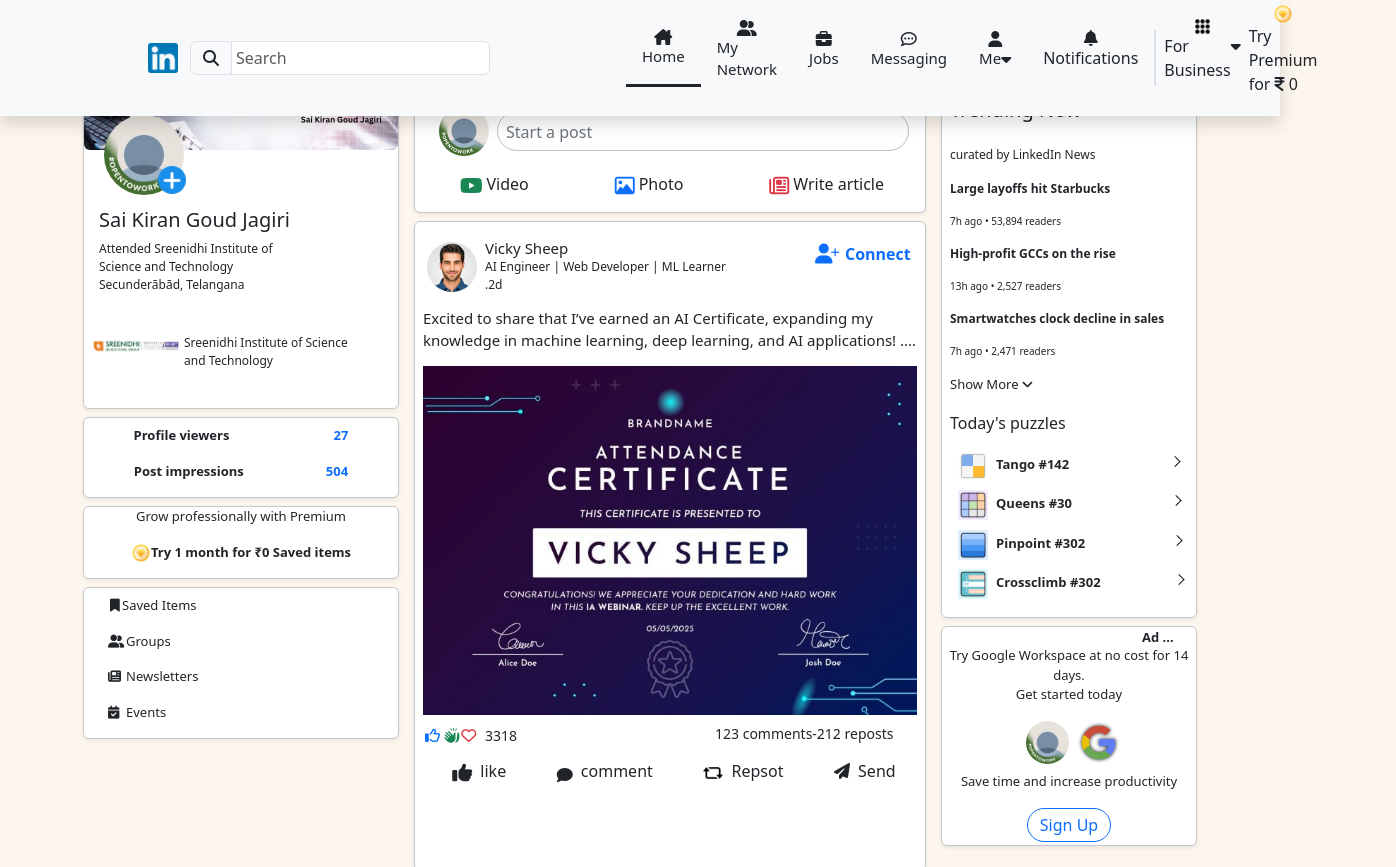
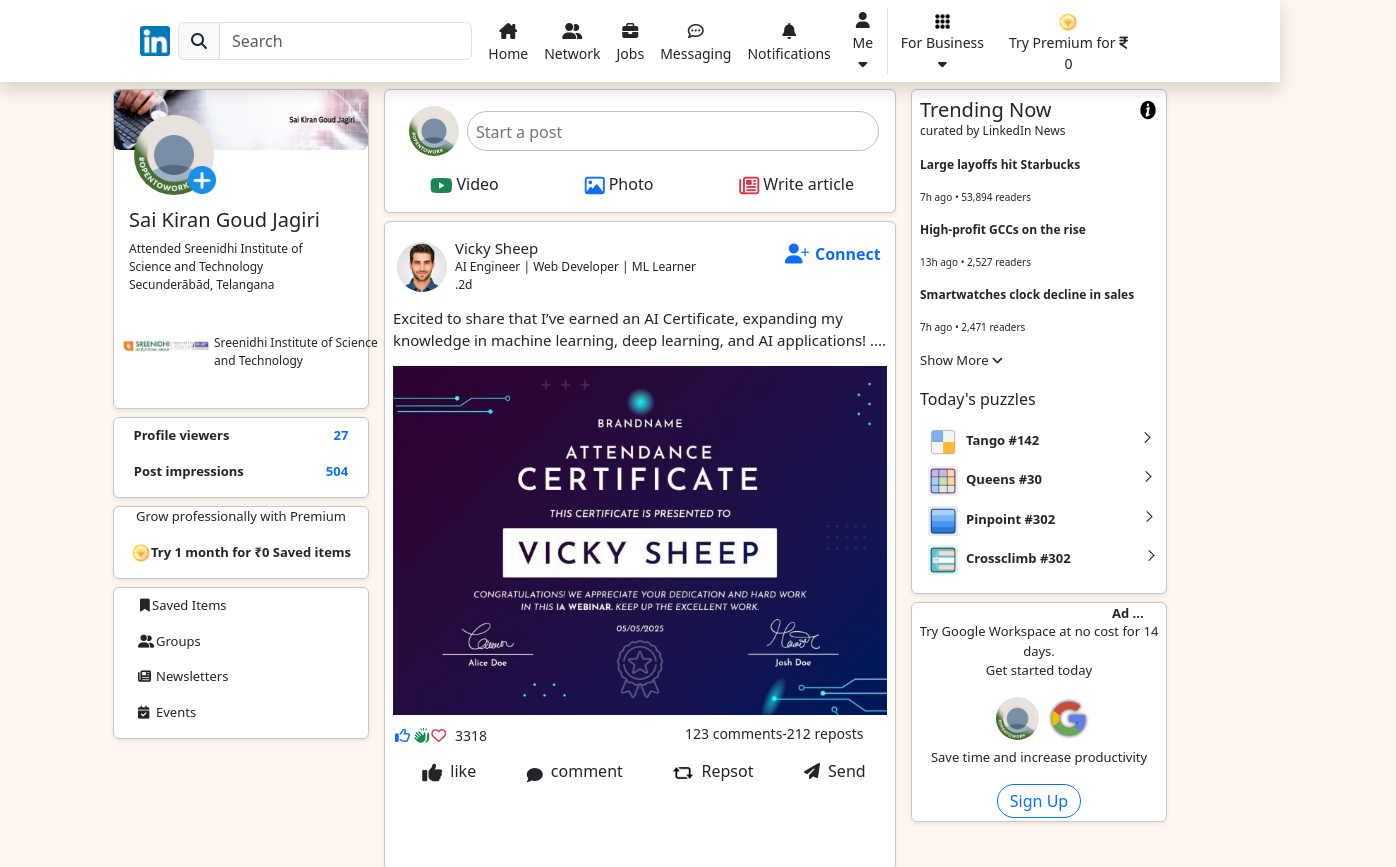
Before and after one commit to sai8904/Linked-Clone, a plain HTML site: page index.html in a window 1280 px wide. Shown: the top 867 px of the page, 1396 px wide, since content can reach past the window. Drawn offline with nearby package versions, Linux system fonts and the light colour scheme.

Commit message:
Update index.html

```diff
--- a/index.html
+++ b/index.html
@@ -22,41 +22,23 @@
             background-color: rgba(250, 235, 215, 0.412);
         }
 
-        nav {
-            position: fixed;
-            top: 0;
-            left: 0;
-        }
-
-        .nav-right i {
-            font-size: 30px;
-        }
-
-        .pad {
-            padding: 0 100px;
-        }
-
-        .input {
-            width: 300px;
+        .navbar{
+            padding-left: 10%;
+            padding-right: 10%;
         }
 
         .section1 {
             width: 100vw;
-            /* height: 100vh; */
-            margin-top: 69px;
+            margin-top: 90px;
             padding: 25px;
-            position: relative;
-            z-index: -5;
         }
 
         .left-1 {
-            width: 20v;
-            /* min-height: 100vh; */
+            width: 20vw;
         }
 
         .middle-1 {
             width: 40vw;
-            /* height: 100vh; */
             margin-left: 15px;
             margin-right: 15px;
         }
@@ -68,31 +50,26 @@
 
         .leftone {
             width: 100%;
-            /* height: 300px; */
             background: white;
         }
 
         .lefttwo {
             width: 100%;
-            /* height: 80px; */
             background-color: white;
         }
 
         .lefthree {
             width: 100%;
-            /* height: 80px; */
             background: white;
         }
 
         .leftfour {
             width: 100%;
-            /* height: 160px; */
             background-color: white;
         }
 
         .middleone {
             width: 100%;
-            /* height: 130px; */
             background: white;
         }
 
@@ -104,7 +81,6 @@
 
         .rightone {
             width: 100%;
-            /* height: 240px; */
             background: white;
         }
 
@@ -113,7 +89,7 @@
             height: 220px;
             background-color: white;
             position: sticky;
-            top: 82px;
+            top: 100px;
         }
 
         .pbg {
@@ -354,35 +330,10 @@
             top: 3px;
             left: 72px;
         }
-
-        .i {
-            position: relative;
-            left: 270px;
-            bottom: 30px;
-        }
-        @media(max-width:1950px){
-            .middle-1{
-                .middleone{
-                    .conne{
-                        display: none;
-                    }
-                    .connect{
-                        display: none;
-                    }
-                    .pluss{
-                        display: none;
-                    }
-                }
-            }
-
-        }
         @media(max-width:1200px){
-            nav {
-                .nav-right {}
-
-                .navleft {
-                    display: none;
-                }
+            .navbar{
+                padding-left: 10px;
+                padding-right: 400px;
             }
 
             .right-1 {
@@ -443,6 +394,7 @@
                 }
 
                 .middle-1 {
+                    padding: 30px;
                     width: 100vw;
 
                     .middletwo {
@@ -503,59 +455,52 @@
 </head>
 
 <body>
-
     <!-- Nav Bar -->
-<!--     Hello -->
-    <nav class="container-fluid navigation bg-light shadow shadow-md p-1 d-flex px-5 ">
-        <div class="navleft d-flex justify-content-center align-items-center pad">
-            <img src="linkedin.png" alt="" style="width: 30px">
-            <form class="container">
-                <div class="input-group input">
-                    <span class="input-group-text" id="basic-addon1"><i class="fa-solid fa-magnifying-glass"></i></span>
-                    <input type="text" class="form-control inpt p-1" placeholder="Search" aria-label="Username"
-                        aria-describedby="basic-addon1">
+    <nav class="navbar navbar-expand-lg navbar-light bg-white shadow fixed-top">
+        <div class="container-fluid d-flex justify-content-around align-items-center">
+            <div class="d-flex align-items-center">
+                <img src="linkedin.png" alt="LinkedIn Logo" width="30">
+                <form class="d-flex mx-2">
+                    <div class="input-group">
+                        <span class="input-group-text"><i class="fa-solid fa-magnifying-glass"></i></span>
+                        <input type="text" class="form-control d-none d-lg-block" placeholder="Search">
                     </div>
                 </form>
             </div>
-        <div class="navright d-flex align-items-center justify-content-center px-4 ">
-            <div
-                class="home d-flex flex-column align-items-center justify-content-center px-3 border-bottom border-dark border-3">
+
+            <div class="d-flex align-items-center">
+                <div class="px-2 text-center">
                     <i class="fa-solid fa-house-chimney"></i>
-                <p style="font-size: 15px;">Home</p>
+                    <p class="m-0 small d-none d-md-block">Home</p>
                 </div>
-            <div class="network d-flex flex-column align-items-center justify-content-center px-3">
+                <div class="px-2 text-center">
                     <i class="fa-solid fa-user-group"></i>
-                <p style="font-size: 15px;">My Network</p>
+                    <p class="m-0 small d-none d-md-block">Network</p>
                 </div>
-            <div class="jobs d-flex flex-column align-items-center justify-content-center px-3">
+                <div class="px-2 text-center">
                     <i class="fa-solid fa-briefcase"></i>
-                <p style="font-size: 15px;">Jobs</p>
+                    <p class="m-0 small d-none d-md-block">Jobs</p>
                 </div>
-            <div class="messaging d-flex flex-column align-items-center justify-content-center px-3">
+                <div class="px-2 text-center">
                     <i class="fa-regular fa-comment-dots"></i>
-                <p style="font-size: 15px;">Messaging</p>
+                    <p class="m-0 small d-none d-md-block">Messaging</p>
                 </div>
-            <div class="me d-flex flex-column align-items-center justify-content-center px-3">
+                <div class="px-2 text-center">
+                    <i class="fa-solid fa-bell"></i>
+                    <p class="m-0 small d-none d-md-block">Notifications</p>
+                </div>
+                <div class="px-2 text-center">
                     <i class="fa-solid fa-user"></i>
-                <div class="m d-flex">
-                    <p style="font-size: 15px;">Me</p><i class="fa-solid fa-caret-down mt-1"></i>
+                    <p class="m-0 small d-none d-md-block">Me <i class="fa-solid fa-caret-down"></i></p>
                 </div>
+                <div class="px-2 text-center border-start">
+                    <img src="3dots.png" alt="" width="15">
+                    <p class="m-0 small d-none d-md-block">For Business <i class="fa-solid fa-caret-down"></i></p>
                 </div>
-            <div
-                class="notification d-flex flex-column align-items-center justify-content-center px-3 border-end border-2">
-                <i class="fa-solid fa-bell"></i>
-                <p>Notifications</p>
+                <div class="px-2 text-center">
+                    <img src="premium.png" alt="" width="20">
+                    <p class="m-0 small d-none d-md-block">Try Premium for <i class="fa-solid fa-indian-rupee-sign"></i> 0</p>
                 </div>
-            <div class="dots  d-flex flex-column align-items-center justify-content-center px-2">
-                <img src="3dots.png" alt="" style="width: 15px;">
-                <div class="b d-flex">
-                    <p>For Business</p>
-                    <i class="fa-solid fa-caret-down mt-1"></i>
-                </div>
-            </div>
-            <div class="dots  d-flex flex-column align-items-center justify-content-center">
-                <img src="premium.png" class="mb-0" alt="" style="width: 20px;">
-                <p>Try Premium for <i class="fa-solid fa-indian-rupee-sign mt-0"></i> 0</p>
             </div>
         </div>
     </nav>
@@ -799,8 +744,10 @@
         </div>
         <div class="right-1 mt-5">
             <div class="rightone rounded border border-secondary-subtle shadow shadow-sm p-2">
+                <div class="d-flex justify-content-between">
                     <h1 class="fs-5 mb-0">Trending Now</h1>
                     <img src="i.png" style="width: 20px;" class="i" alt="">
+                </div>
                 <p style="font-size: 12px;" class="fw-light mt-0">curated by LinkedIn News</p>
                 <p class="fw-bold" style="font-size: 12px;">Large layoffs hit Starbucks</p>
                 <p class="fw-lighter" style="font-size: 10px;">7h ago • 53,894 readers</p>
```
Lines whose indentation alone changed are shown as unchanged.
